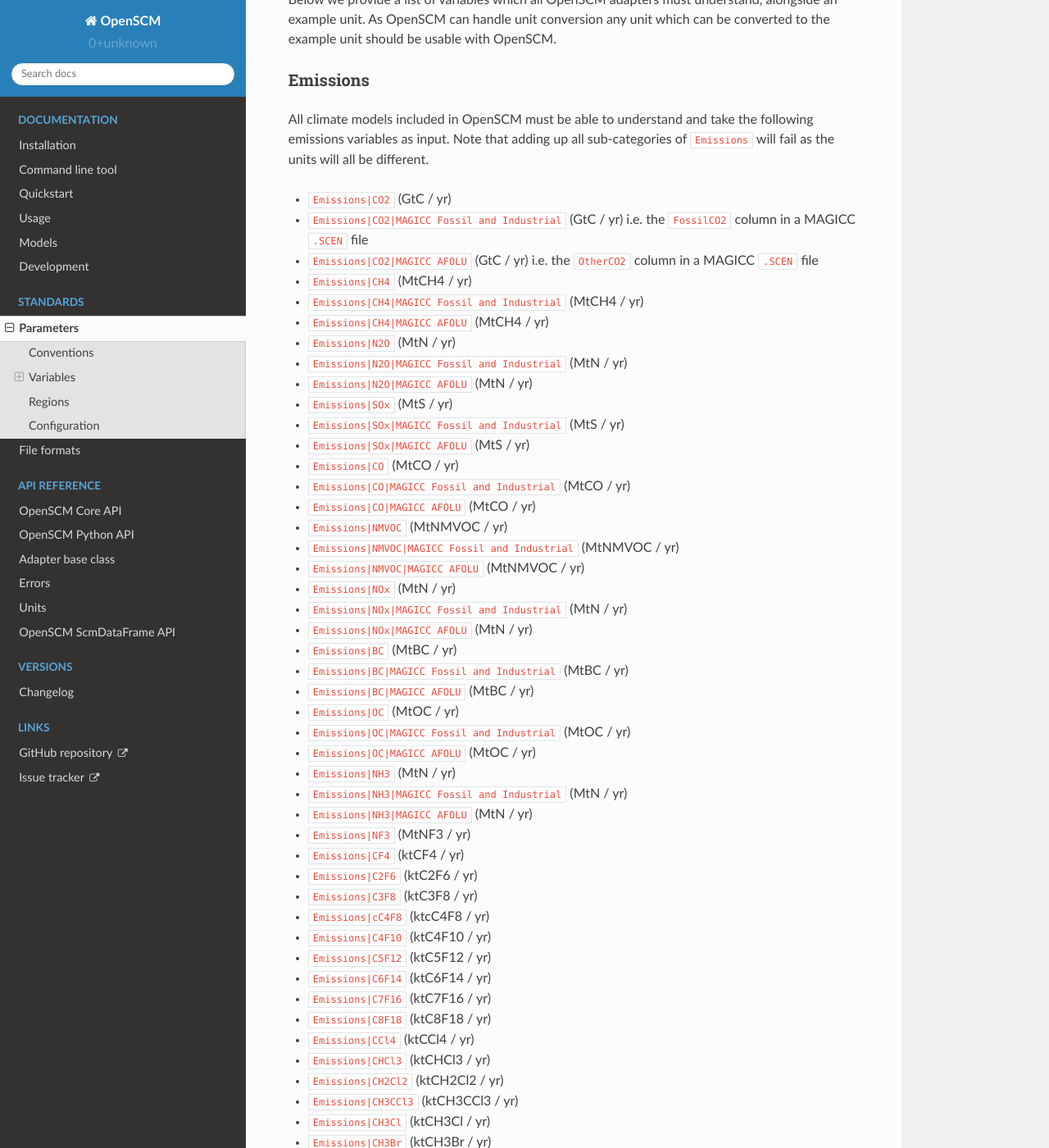
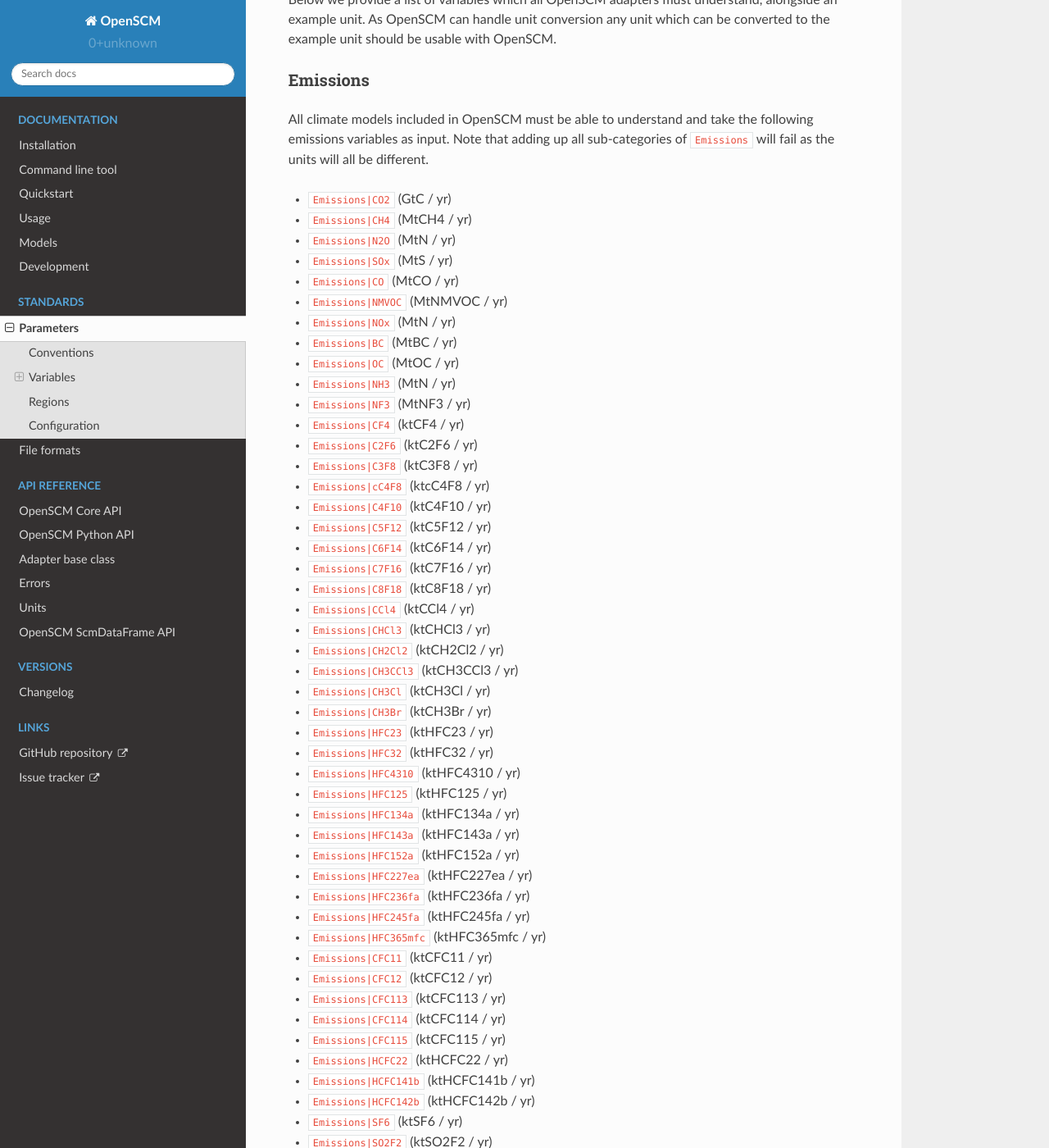
Before and after one commit to openscm/openscm, a Sphinx documentation site: the page built from docs/parameters.rst, in a window 1280 px wide and 1400 px high, scrolled down 1012 px. Shown: the whole window at 82% size. Built offline with Sphinx 7.4.7 and the Read the Docs theme 2.0.0, drawn with Linux system fonts in a browser that asks for light colours.

Commit message:
Remove MAGICC specific variables

```diff
--- a/docs/parameters.rst
+++ b/docs/parameters.rst
@@ -40,35 +40,15 @@
 All climate models included in OpenSCM must be able to understand and take the following emissions variables as input. Note that adding up all sub-categories of ``Emissions`` will fail as the units will all be different.
 
 - ``Emissions|CO2`` (GtC / yr)
-- ``Emissions|CO2|MAGICC Fossil and Industrial`` (GtC / yr) i.e. the ``FossilCO2`` column in a MAGICC ``.SCEN`` file
-- ``Emissions|CO2|MAGICC AFOLU`` (GtC / yr) i.e. the ``OtherCO2`` column in a MAGICC ``.SCEN`` file
 - ``Emissions|CH4`` (MtCH4 / yr)
-- ``Emissions|CH4|MAGICC Fossil and Industrial`` (MtCH4 / yr)
-- ``Emissions|CH4|MAGICC AFOLU`` (MtCH4 / yr)
 - ``Emissions|N2O`` (MtN / yr)
-- ``Emissions|N2O|MAGICC Fossil and Industrial`` (MtN / yr)
-- ``Emissions|N2O|MAGICC AFOLU`` (MtN / yr)
 - ``Emissions|SOx`` (MtS / yr)
-- ``Emissions|SOx|MAGICC Fossil and Industrial`` (MtS / yr)
-- ``Emissions|SOx|MAGICC AFOLU`` (MtS / yr)
 - ``Emissions|CO`` (MtCO / yr)
-- ``Emissions|CO|MAGICC Fossil and Industrial`` (MtCO / yr)
-- ``Emissions|CO|MAGICC AFOLU`` (MtCO / yr)
 - ``Emissions|NMVOC`` (MtNMVOC / yr)
-- ``Emissions|NMVOC|MAGICC Fossil and Industrial`` (MtNMVOC / yr)
-- ``Emissions|NMVOC|MAGICC AFOLU`` (MtNMVOC / yr)
 - ``Emissions|NOx`` (MtN / yr)
-- ``Emissions|NOx|MAGICC Fossil and Industrial`` (MtN / yr)
-- ``Emissions|NOx|MAGICC AFOLU`` (MtN / yr)
 - ``Emissions|BC`` (MtBC / yr)
-- ``Emissions|BC|MAGICC Fossil and Industrial`` (MtBC / yr)
-- ``Emissions|BC|MAGICC AFOLU`` (MtBC / yr)
 - ``Emissions|OC`` (MtOC / yr)
-- ``Emissions|OC|MAGICC Fossil and Industrial`` (MtOC / yr)
-- ``Emissions|OC|MAGICC AFOLU`` (MtOC / yr)
 - ``Emissions|NH3`` (MtN / yr)
-- ``Emissions|NH3|MAGICC Fossil and Industrial`` (MtN / yr)
-- ``Emissions|NH3|MAGICC AFOLU`` (MtN / yr)
 - ``Emissions|NF3`` (MtNF3 / yr)
 - ``Emissions|CF4`` (ktCF4 / yr)
 - ``Emissions|C2F6`` (ktC2F6 / yr)
```
